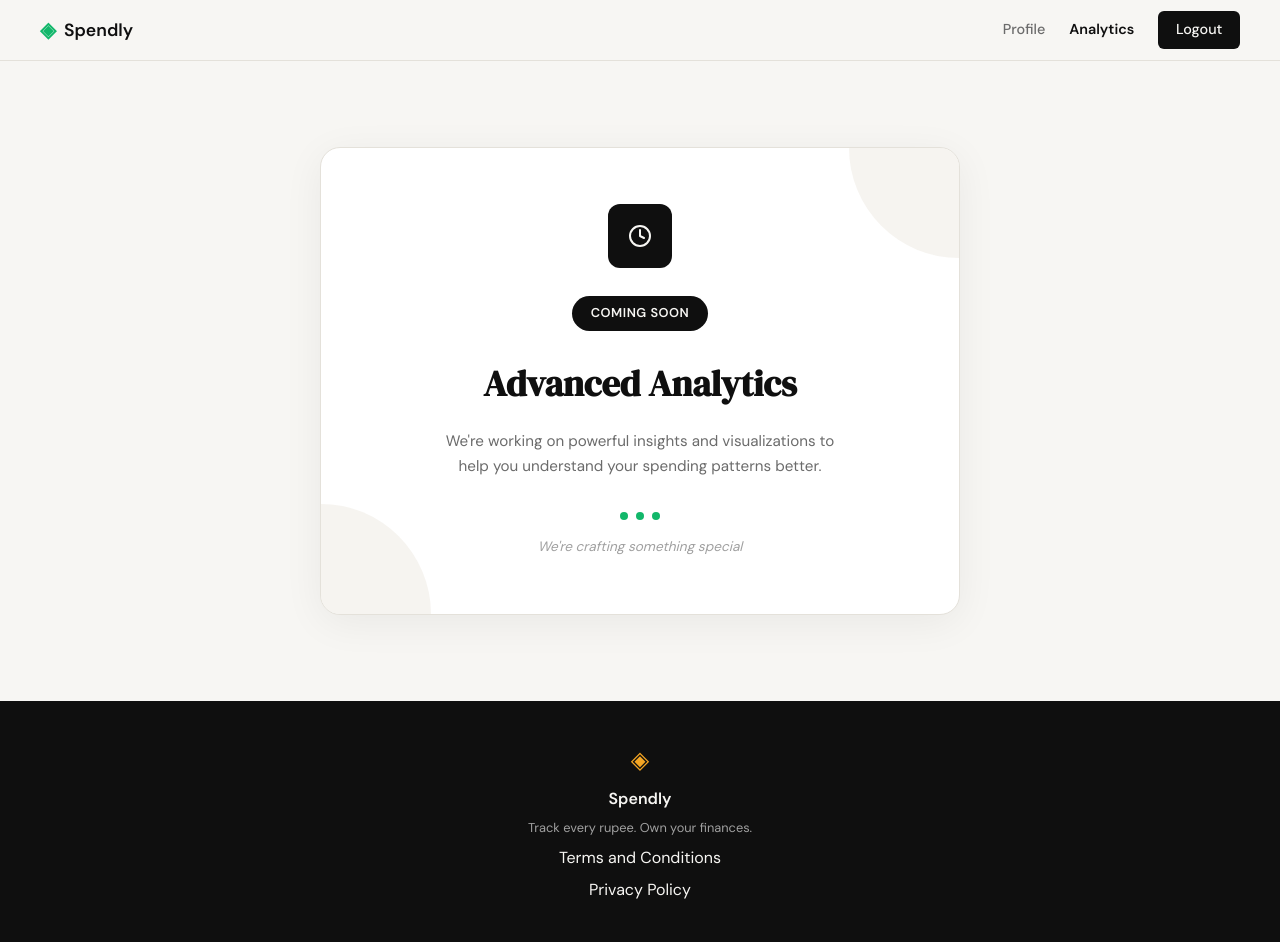
After one commit to PrasannaSh1/Spendly, a Flask app: page /analytics in a window 1280 px wide. The commit adds this page. Run offline with Flask 3, Linux system fonts and the light colour scheme; the visitor is signed in with stand-in values (Sample User, id 1).

Commit message:
Commming Soon Page

```diff
--- a/app.py
+++ b/app.py
@@ -168,6 +168,12 @@ def profile():
     )
 
 
+@app.route("/analytics")
+@login_required
+def analytics():
+    return render_template("analytics.html")
+
+
 @app.route("/terms")
 def terms():
     return render_template("terms.html")
--- /dev/null
+++ b/static/css/analytics.css
@@ -0,0 +1,113 @@
+/* ------------------------------------------------------------------ */
+/* Analytics — coming soon page                                        */
+/* ------------------------------------------------------------------ */
+
+.analytics-section {
+    min-height: calc(100vh - 60px - 100px);
+    display: flex;
+    align-items: center;
+    justify-content: center;
+    padding: 3rem 2rem;
+}
+
+.analytics-container {
+    width: 100%;
+    max-width: 640px;
+}
+
+.coming-soon-card {
+    position: relative;
+    overflow: hidden;
+    background: var(--paper-card);
+    border: 1px solid var(--border);
+    border-radius: var(--radius-lg);
+    padding: 3.5rem 2.5rem;
+    text-align: center;
+    box-shadow: 0 8px 40px rgba(0, 0, 0, 0.06);
+}
+
+.coming-soon-decor {
+    position: absolute;
+    width: 220px;
+    height: 220px;
+    border-radius: 50%;
+    background: var(--paper-warm);
+    opacity: 0.6;
+    pointer-events: none;
+}
+
+.coming-soon-decor-top { top: -110px; right: -110px; }
+.coming-soon-decor-bottom { bottom: -110px; left: -110px; }
+
+.coming-soon-icon {
+    position: relative;
+    width: 64px;
+    height: 64px;
+    margin: 0 auto 1.75rem;
+    display: flex;
+    align-items: center;
+    justify-content: center;
+    background: var(--ink);
+    border-radius: var(--radius-md);
+    color: var(--paper);
+}
+
+.coming-soon-icon i { width: 28px; height: 28px; }
+
+.coming-soon-badge {
+    position: relative;
+    display: inline-block;
+    background: var(--ink);
+    color: var(--paper);
+    font-size: 0.8rem;
+    font-weight: 600;
+    letter-spacing: 0.04em;
+    text-transform: uppercase;
+    padding: 0.45rem 1.2rem;
+    border-radius: 999px;
+    margin-bottom: 1.5rem;
+}
+
+.coming-soon-title {
+    position: relative;
+    font-family: var(--font-display);
+    font-size: clamp(1.75rem, 3vw, 2.25rem);
+    color: var(--ink);
+    margin-bottom: 1rem;
+}
+
+.coming-soon-subtitle {
+    position: relative;
+    font-size: 0.95rem;
+    color: var(--ink-muted);
+    line-height: 1.7;
+    max-width: 420px;
+    margin: 0 auto 2rem;
+}
+
+.coming-soon-dots {
+    position: relative;
+    display: flex;
+    justify-content: center;
+    gap: 0.5rem;
+    margin-bottom: 1rem;
+}
+
+.coming-soon-dot {
+    width: 8px;
+    height: 8px;
+    border-radius: 50%;
+    background: var(--accent);
+}
+
+.coming-soon-caption {
+    position: relative;
+    font-size: 0.85rem;
+    color: var(--ink-faint);
+    font-style: italic;
+}
+
+@media (max-width: 600px) {
+    .coming-soon-card { padding: 2.5rem 1.5rem; }
+    .coming-soon-decor { width: 160px; height: 160px; }
+}
--- a/static/css/style.css
+++ b/static/css/style.css
@@ -102,6 +102,8 @@ a { color: inherit; text-decoration: none; }
 
 .nav-links a { color: var(--ink-muted); transition: color 0.2s; }
 .nav-links a:hover { color: var(--ink); }
+
+.nav-links a.nav-active { color: var(--ink); font-weight: 600; }
 
 .nav-cta {
     background: var(--ink) !important;
--- /dev/null
+++ b/templates/analytics.html
@@ -0,0 +1,40 @@
+{% extends "base.html" %}
+
+{% block title %}Analytics — Spendly{% endblock %}
+
+{% block head %}
+<link rel="stylesheet" href="{{ url_for('static', filename='css/analytics.css') }}">
+{% endblock %}
+
+{% block content %}
+
+<section class="analytics-section">
+    <div class="analytics-container">
+        <div class="coming-soon-card">
+            <div class="coming-soon-decor coming-soon-decor-top"></div>
+            <div class="coming-soon-decor coming-soon-decor-bottom"></div>
+
+            <div class="coming-soon-icon">
+                <i data-lucide="clock"></i>
+            </div>
+
+            <span class="coming-soon-badge">Coming Soon</span>
+
+            <h1 class="coming-soon-title">Advanced Analytics</h1>
+            <p class="coming-soon-subtitle">
+                We're working on powerful insights and visualizations
+                to help you understand your spending patterns better.
+            </p>
+
+            <div class="coming-soon-dots">
+                <span class="coming-soon-dot"></span>
+                <span class="coming-soon-dot"></span>
+                <span class="coming-soon-dot"></span>
+            </div>
+
+            <p class="coming-soon-caption">We're crafting something special</p>
+        </div>
+    </div>
+</section>
+
+{% endblock %}
--- a/templates/base.html
+++ b/templates/base.html
@@ -23,6 +23,7 @@
                 {% if request.endpoint != 'profile' %}
                 <a href="{{ url_for('profile') }}">Profile</a>
                 {% endif %}
+                <a href="{{ url_for('analytics') }}" class="{% if request.endpoint == 'analytics' %}nav-active{% endif %}">Analytics</a>
                 <a href="{{ url_for('logout') }}" class="nav-cta">Logout</a>
                 {% else %}
                 <a href="{{ url_for('login') }}">Sign in</a>
```
